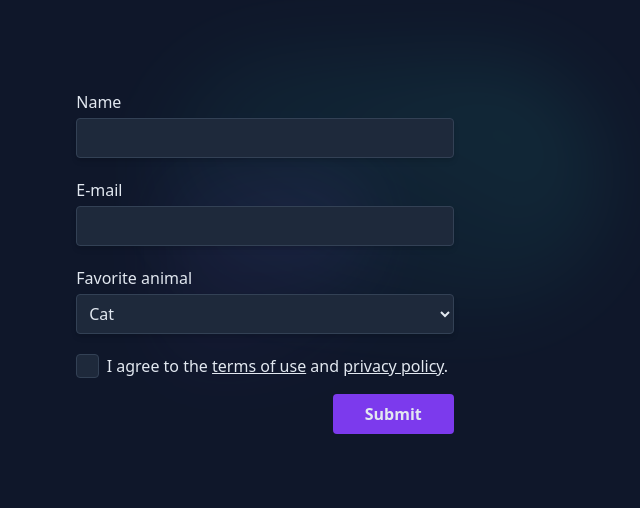
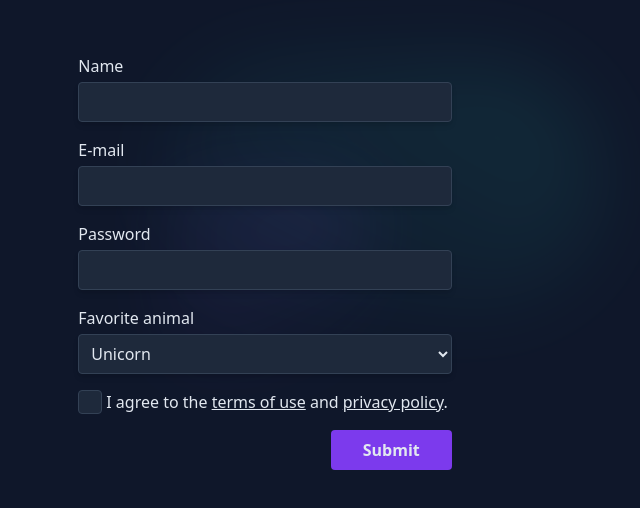
Before and after one commit to refusado/advanced-forms-react, a React (Vite) app: page / in a window 1280 px wide. Shown: the part 130-638 px from the top of the page, without its empty margins (375-1015 px from the left). Built offline with nearby package versions, Linux system fonts and the light colour scheme.

Commit message:
advanced use of react hook form (formState, reset, getValues and validation)

```diff
--- a/src/components/Form.tsx
+++ b/src/components/Form.tsx
@@ -1,62 +1,132 @@
 import { useState } from "react";
-import { useForm } from "react-hook-form";
+import { FieldValues, useForm } from "react-hook-form";
 
 export function Form() {
   const [output, setOutput] = useState('');
-  const { register, handleSubmit } = useForm();
+  const {
+    register,
+    handleSubmit,
+    formState: { errors, isSubmitting },
+    reset,
+    getValues
+  } = useForm();
 
-  function onSubmit(data: unknown): void {
+  async function onSubmit(data: FieldValues) {
+    console.log(getValues('name'));
+
+    await new Promise(resolve => setTimeout(resolve, 1500));
+
+    console.log(data);
     setOutput(JSON.stringify(data, null, 2));
+
+    reset();
   }
 
   return (
-    <form onSubmit={handleSubmit(onSubmit)} className="relative flex flex-col max-w-full gap-4">
+    <form onSubmit={handleSubmit(onSubmit)} className="relative flex flex-col gap-4 max-w-full">
       <div className="flex flex-col gap-1">
         <label htmlFor="name">Name</label>
         <input
-          type="name" id="name" {...register('name')}
-          className="h-10 px-2 border rounded shadow-md border-slate-700 bg-slate-800"
+          {...register('name', {
+            required: 'Your name is required!'
+          })}
+          type="name"
+          id="name"
+          className="border-slate-700 bg-slate-800 shadow-md px-2 border rounded h-10"
         />
-        <span className="text-sm opacity-90"></span>
+        {errors.name &&
+          <span className="opacity-90 text-red-500/80 text-sm">{`${errors.name.message}`}</span>
+        }
       </div>
 
       <div className="flex flex-col gap-1">
         <label htmlFor="email">E-mail</label>
         <input
-          type="email" id="email" {...register('email')}
-          className="h-10 px-2 border rounded shadow-md border-slate-700 bg-slate-800"
+          id="email"
+          {...register('email', {
+            required: 'E-mail required!',
+            pattern: {
+              value: /^[A-Z0-9._%+-]+@[A-Z0-9.-]+\.[A-Z]{2,}$/i,
+              message: "Invalid email address"
+            }
+          })}
+          className="border-slate-700 bg-slate-800 shadow-md px-2 border rounded h-10"
         />
-        <span className="text-sm opacity-90"></span>
+        {errors.email &&
+          <span className="opacity-90 text-red-500/80 text-sm">{`${errors.email.message}`}</span>
+        }
+      </div>
+
+      <div className="flex flex-col gap-1">
+        <label htmlFor="password">Password</label>
+        <input
+          type="password"
+          id="password"
+          {...register('password', {
+            required: 'Password required!',
+            minLength: {
+              value: 8,
+              message: 'Password must be at least 8 characters.'
+            },
+
+          })}
+          className="border-slate-700 bg-slate-800 shadow-md px-2 border rounded h-10"
+        />
+        {errors.password &&
+          <span className="opacity-90 text-red-500/80 text-sm">{`${errors.password.message}`}</span>
+        }
       </div>
 
       <div className="flex flex-col gap-1">
         <label htmlFor="animal">Favorite animal</label>
 
         <select
-          id="animal" {...register('animal')}
-          className="h-10 px-2 border rounded shadow-md border-slate-700 bg-slate-800"
+          id="animal"
+          {...register('animal', {
+            validate: value =>
+              value == 'cat' || `Your favorite animal must be cat, not ${value}!`
+          })}
+          className="border-slate-700 bg-slate-800 shadow-md px-2 border rounded h-10"
         >
+          <option value="unicorn">Unicorn</option>
           <option value="cat">Cat</option>
           <option value="dog">Dog</option>
           <option value="hamster">Hamster</option>
-          <option value="unicorn">Unicorn</option>
         </select>
 
-        <span className="text-sm opacity-90"></span>
+        {errors.animal &&
+          <span className="opacity-90 text-red-500/80 text-sm">{`${errors.animal.message}`}</span>
+        }
       </div>
 
-      <div className="flex flex-row gap-1">
-        <input
-          type="checkbox" id="terms" {...register('terms')}
-          tabIndex={-1}
-          className="absolute w-6 h-6 opacity-0 cursor-pointer peer"
-        />
-        <label htmlFor="terms" className="after:flex after:justify-center peer-checked:after:content-['✓'] border-slate-700 bg-slate-800 peer-checked:bg-violet-600 p-0 border rounded w-6 h-6 after:h-6 font-bold cursor-pointer after" tabIndex={0}/>
+      <div className="flex flex-col gap-1">
+        <div className="flex flex-row">
+          <input
+            type="checkbox"
+            id="terms"
+            {...register('terms', {
+              required: 'You need to accept the terms to submit'
+            })}
+            tabIndex={-1}
+            className="absolute opacity-0 w-6 h-6 cursor-pointer peer"
+          />
+          <label htmlFor="terms" className="after:flex after:justify-center peer-checked:after:content-['✓'] border-slate-700 bg-slate-800 peer-checked:bg-violet-600 p-0 border rounded w-6 h-6 after:h-6 font-bold cursor-pointer after" tabIndex={0}/>
 
-        <label htmlFor="terms" className="w-full px-1 select-none">I agree to the <a className="underline cursor-pointer hover:text-slate-300">terms of use</a> and <a className="underline cursor-pointer hover:text-slate-300">privacy policy</a>.</label>
+          <label htmlFor="terms" className="px-1 select-none">I agree to the <a className="hover:text-slate-300 underline cursor-pointer">terms of use</a> and <a className="hover:text-slate-300 underline cursor-pointer">privacy policy</a>.</label>
+        </div>
+
+        {errors.terms &&
+          <span className="opacity-90 text-red-500/80 text-sm">{`${errors.terms.message}`}</span>
+        }
       </div>
 
-      <button type="submit" className="self-end h-10 px-8 py-1 font-semibold duration-150 rounded cursor-pointer bg-violet-600 hover:bg-violet-700">Submit</button>
+      <button
+        disabled={isSubmitting}
+        type="submit"
+        className="bg-violet-600 enabled:hover:bg-violet-700 disabled:opacity-60 px-8 py-1 rounded h-10 font-semibold duration-150 cursor-pointer disabled:cursor-default self-end"
+      >
+        {isSubmitting ? 'Submitting...' : 'Submit'}
+      </button>
 
       <pre>{output}</pre>
     </form>
```
